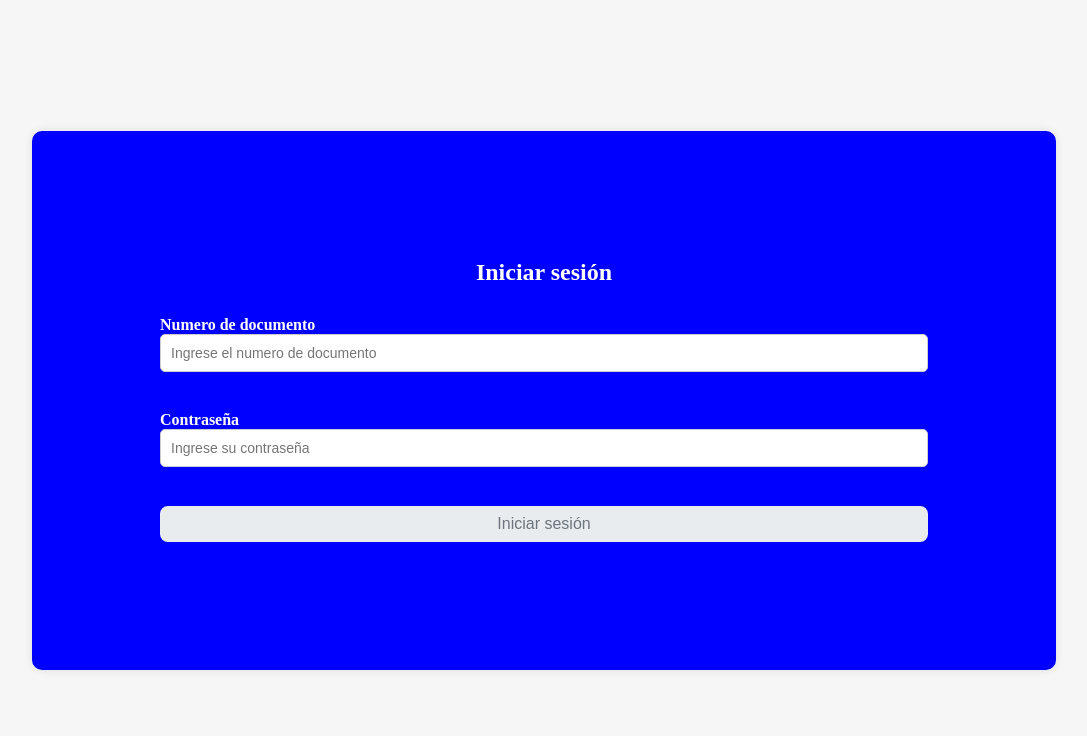
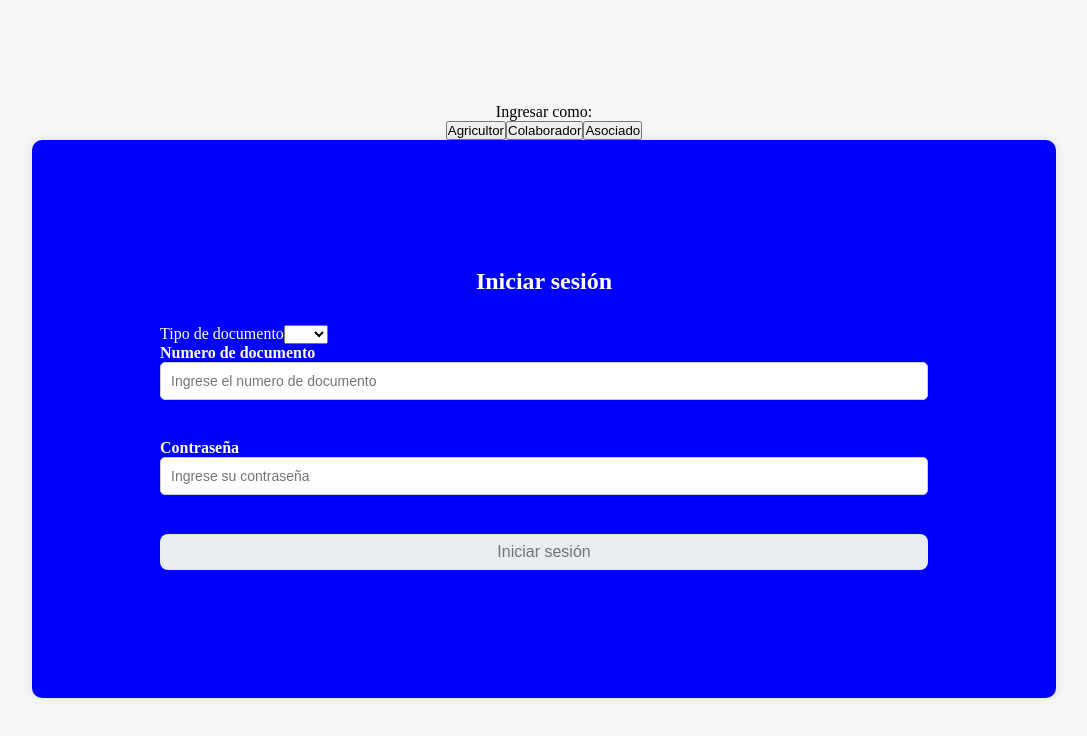
Before and after one commit to Santiorozco7/app_asopracir, an Angular app: page /uqasopracir/ in a window 1280 px wide. Shown: the top 736 px of the page, without its empty margins (96-1183 px from the left). Built offline with nearby package versions, Linux system fonts and the light colour scheme.

Commit message:
Change in session logging. (#10)

```diff
--- a/src/app/auth/auth.service.ts
+++ b/src/app/auth/auth.service.ts
@@ -7,7 +7,8 @@ import { HttpClient } from '@angular/common/http';
 })
 export class AuthService {
 
-  private API_ASOPRACIR = "https://ingelectuq.net/uqasopracir/";
+  private API_ASOPRACIR = "http://localhost/uqplatanos/";
+  // private API_ASOPRACIR = "https://ingelectuq.net/uqasopracir/";
 
   constructor(private http: HttpClient) { }
 
@@ -16,8 +17,13 @@ export class AuthService {
     return `${url}&timestamp=${timestamp}`;
   }
 
-  public login(docNumber: number, Password: any): Observable<any> {
-    const loginUrl = `${this.API_ASOPRACIR}login.php?docNumber=${docNumber}&Password=${Password}`;
+  public login(docType: string, docNumber: string, Password: string, role?: string): Observable<any> {
+    let loginUrl = `${this.API_ASOPRACIR}login.php?docNumber=${docNumber}&docType=${docType}&Password=${Password}`;
+
+    if (role) {
+      loginUrl += `&role=${role}`;
+    }
+
     const urlWithTimestamp = this.addTimestamp(loginUrl);
 
     return this.http.get(urlWithTimestamp)
--- a/src/app/auth/login/login.component.css
+++ b/src/app/auth/login/login.component.css
@@ -2,6 +2,7 @@
   height: 100vh;
   width: 100%;
   display: flex;
+  flex-direction: column;
   justify-content: center;
   align-items: center;
 }
--- a/src/app/auth/login/login.component.html
+++ b/src/app/auth/login/login.component.html
@@ -1,12 +1,24 @@
 <div class="card">
-  <form class="card__body" [formGroup]="formUser" (ngSubmit)="login()">
+  <p>Ingresar como:</p>
+      <div class="roleSelect">
+        <button (click)="roleSelect('0')">Agricultor</button>
+        <button (click)="roleSelect('1')">Colaborador</button>
+        <button (click)="roleSelect('3')">Asociado</button>
+      </div>
+  <form class="card__body" [formGroup]="userForm" (ngSubmit)="login()">
     <h2 class="card__header">Iniciar sesión</h2>
     <div class="card__items">
+      <div>
+        <label for="docType">Tipo de documento</label>
+        <select name="docType" id="docType" formControlName="docType" required>
+          <option *ngFor="let item of docTypeselect" [value]="item.id">{{ item.name }}</option>
+        </select>
+      </div>
       <div class="card__item">
         <label class="form__label" for="email">Numero de documento</label>
         <input class="form__input" type="number" id="email" formControlName="documento" placeholder="Ingrese el numero de documento"/>
-        <div class="alert alert-danger" [hidden]="formUser.get('documento')?.valid || formUser.get('documento')?.pristine">
-          <span *ngIf="formUser.get('documento')?.errors?.['required']">
+        <div class="alert alert-danger" [hidden]="userForm.get('documento')?.valid || userForm.get('documento')?.pristine">
+          <span *ngIf="userForm.get('documento')?.errors?.['required']">
             El usuario es obligatorio
           </span>
         </div>
@@ -22,6 +34,6 @@
       </div>
     </div>
     <span *ngIf="err">Documento o contraseña invalido</span>
-    <button class="button button--success" [disabled]="formUser.invalid">Iniciar sesión</button>
+    <button class="button button--success" [disabled]="userForm.invalid">Iniciar sesión</button>
   </form>
 </div>
--- a/src/app/auth/login/login.component.ts
+++ b/src/app/auth/login/login.component.ts
@@ -2,6 +2,7 @@ import { Component } from '@angular/core';
 import { FormBuilder, FormControl, Validators, FormGroup } from '@angular/forms';
 import { AuthService } from '../auth.service';
 import { Router } from '@angular/router';
+import { formatDate } from '@angular/common';
 
 @Component({
   selector: 'app-login',
@@ -9,40 +10,97 @@ import { Router } from '@angular/router';
   styleUrls: ['./login.component.css']
 })
 export class LoginComponent {
-  err=false;
+  err:boolean =false;
+  role:string = '';
 
-  constructor(private FB: FormBuilder, private service: AuthService, private router: Router) {}
+  docTypeselect: any[] = [
+    { id: 0, name: 'CC' },
+    { id: 1, name: 'TI' },
+    { id: 2, name: 'CE' },
+    { id: 3, name: 'NIT' },
+  ];
 
-  formUser = this.FB.group({
-    'documento': ['', Validators.required],
-    'password': ['', Validators.required]
+  constructor(private formBuilder: FormBuilder, private service: AuthService, private router: Router) {}
+
+  userForm = this.formBuilder.group({
+    docType: ['', Validators.required],
+    documento: ['', Validators.required],
+    password: ['', Validators.required],
   });
 
   get documento() {
-    return this.formUser.get('documento') as FormControl;
+    return this.userForm.get('documento') as FormControl;
   }
 
   get password() {
-    return this.formUser.get('password') as FormControl;
+    return this.userForm.get('password') as FormControl;
+  }
+
+  roleSelect(role:string):void {
+    console.log('Valor seleccionado:', role);
+    switch (role) {
+      case '0':
+        this.role = role;
+        console.log('Ingresa un agriculto');
+        break;
+
+      case '1':
+        this.role = role;
+        console.log('Ingresa un colaborador');
+        break;
+
+      case '3':
+        this.role = role;
+        console.log('Ingresa un asociado');
+        break;
+
+      default:
+        console.log('Aun no hay seleccion');
+        break;
+    }
   }
 
   login() {
-    const docNumber = this.documento.value;
-    const password = this.password.value;
+    if (this.userForm.valid) {
+      const formData = this.userForm.value;
 
-    this.service.login(docNumber, password).subscribe(credenciales =>{
-      console.log(credenciales);
+      const docType: string = formData.docType || "";
+      const docNumber: string = formData.documento || "";
+      const password: string = formData.password || "";
+      console.log(docType,' ',docNumber,' ',password,' ',this.role);
+      this.service.login(docType, docNumber, password, this.role).subscribe(credenciales =>{
         if(credenciales['state'] === 'Ok') {
-        if (credenciales['role'] === "0") {
+          console.log('Ingreso ',credenciales);
+          if (this.role) {
+            console.log("Con rol");
+            if (this.role === "0" && credenciales.roles.isFarmer) {
+              console.log("entro como agricultor por medio la seleccion del rol ");
               this.router.navigate(['/agricultor']); // Redirigir al módulo de agricultor.
-        } else if (credenciales['role'] === "1") {
+            } else if (this.role === "3" && credenciales.roles.isAdmin) {
+              console.log("entro como asociado por medio la seleccion del rol ");
                this.router.navigate(['/asociacion']); // Redirigir al módulo de asociacion.
-        } else if (credenciales['role'] === "2") {
-           this.router.navigate(['/colaborador']); // Redirigir al módulo de colaborador.
+            } //else if (credenciales['role'] === "1" && credenciales.roles.isCollab) {
+            //    this.router.navigate(['/colaborador']); // Redirigir al módulo de colaborador.
+            // }
+          }else if (!this.role) {
+            console.log("Sin rol");
+            if (credenciales['role'] === "0" && credenciales.roles.isFarmer) {
+              console.log("entro como agricultor por medio del rol inicial ");
+              this.router.navigate(['/agricultor']); // Redirigir al módulo de agricultor.
+            } else if (credenciales['role'] === "1" && credenciales.roles.isAdmin) {
+              console.log("entro como asociado por medio del rol inicial ");
+               this.router.navigate(['/asociacion']); // Redirigir al módulo de asociacion.
+            } //else if (credenciales['role'] === "1" && credenciales.roles.isCollab) {
+            //    this.router.navigate(['/colaborador']); // Redirigir al módulo de colaborador.
+            // }
+
+
           }
         } else if (credenciales['state'] === 'Fail'){
+          console.log('No ingreso ',credenciales);
           this.err = true;
         }
       });
     }
   }
+}
```
Lines whose indentation alone changed are shown as unchanged.
